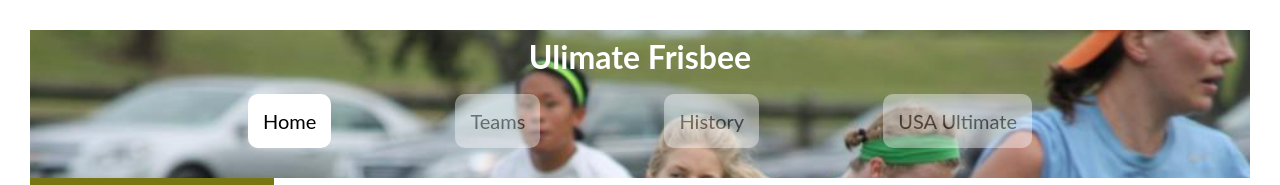
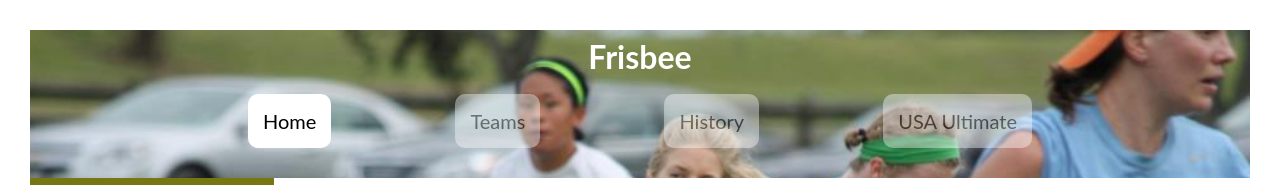
Before and after one commit to prakharscode/prakharscode.github.io, a plain HTML site: page index.html in a window 1280 px wide. Shown: the top 185 px of the page. Drawn offline with Linux system fonts and the light colour scheme.

Commit message:
Update index.html

```diff
--- a/index.html
+++ b/index.html
@@ -7,7 +7,7 @@
 </head>
 <body>
 	<header>
-		<h1>Ulimate Frisbee </h1>
+		<h1>Frisbee </h1>
 		<nav>
 			<a href="index.html" class = "active">Home</a>
 			<a href="teams.html">Teams</a>
```
